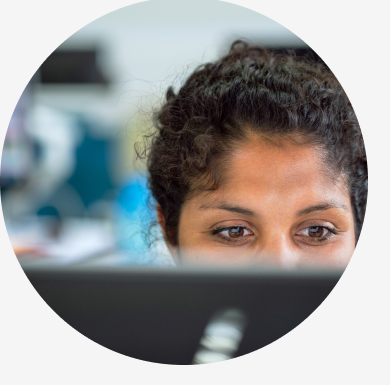
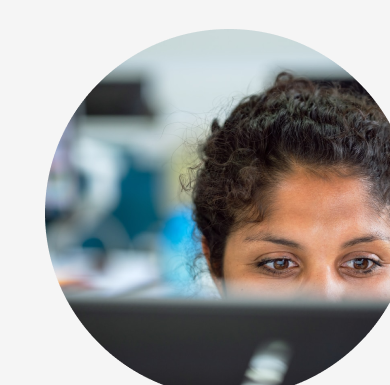
Before and after one commit to bryangaytan20/Challenge-Front-End2-portafolio, a plain HTML site: page challenge-one-portafolio-latam-repositorio-base/index.html in a window 390 px wide. Shown: the part 78-463 px from the top of the page. Drawn offline with Linux system fonts and the light colour scheme.

Commit message:
Se le dio estilo a la sección de title
Se el aplico un estilo y formato a la sección de Title, aun no se implementan las @media para aplicar diseño responsive

```diff
--- a/challenge-one-portafolio-latam-repositorio-base/index.html
+++ b/challenge-one-portafolio-latam-repositorio-base/index.html
@@ -37,8 +37,8 @@
         <div class="title__div">
             <img class="title__profile" src="assets\profile.png">
             <div class="title__container">
-                <h2 class="title__bio">Hola, mi nombre es Fulana de Tal y construyo paginas web</h2>
-                <h3 class="title__subsection">Soy formada en .... lorem ipsum sit amet consectetur y actualmente estoy participando del proyecto Oracle ONE en Alura Latam.</h3>
+                <h2 class="title__bio">Hola, mi nombre es Bryan Gaytán, desarrollador Front-end</h2>
+                <h3 class="title__subsection">Soy un apasionado pasante de ingeniería en sistemas computacionales, <br> con sólidos conocimientos en programación enfocados en el desarrollo front-end.</h3>
                 <ul class="title__network">
                      <!-- Pon los enlaces de tus redes sociales favoritas -->
                     <li class="title__network__item"><a href="">Github <img src="assets\arrow.png"> </a></li>
--- a/challenge-one-portafolio-latam-repositorio-base/style.css
+++ b/challenge-one-portafolio-latam-repositorio-base/style.css
@@ -53,7 +53,6 @@ section.menu{
     display: flex;
     align-items: center;
     gap: 8px;
-
 }
 
 .menu__header img{
@@ -63,14 +62,10 @@ section.menu{
 
 .menu__list{
     display: flex;
-    justify-content: flex-start;
-    flex-wrap: nowrap;
     gap: 32px;
-
 }
 
 .menu__list__item:nth-child(6){
-
     font-weight: lighter;
 }
 
@@ -81,7 +76,33 @@ section.menu{
 /*Sección Title*/
 
 section.title{
+    display: flex;
+    justify-content: space-around;
+    align-items: center;
+}
 
+.title__container{
+    margin-left: 152px;
+    margin-top: 32px;
+    padding: 21px 0;
+}
+
+.title__container h2{
+    font-size: 52px;
+}
+
+.title__profile{
+    float: right;
+    margin-top: 32px;
+    margin-right: 152px;
+
+}
+
+.title__network{
+    display: flex;
+    justify-content:flex-start;
+    padding: 0;
+    gap: 52px;
 }
 
 /*Sección About*/
```
